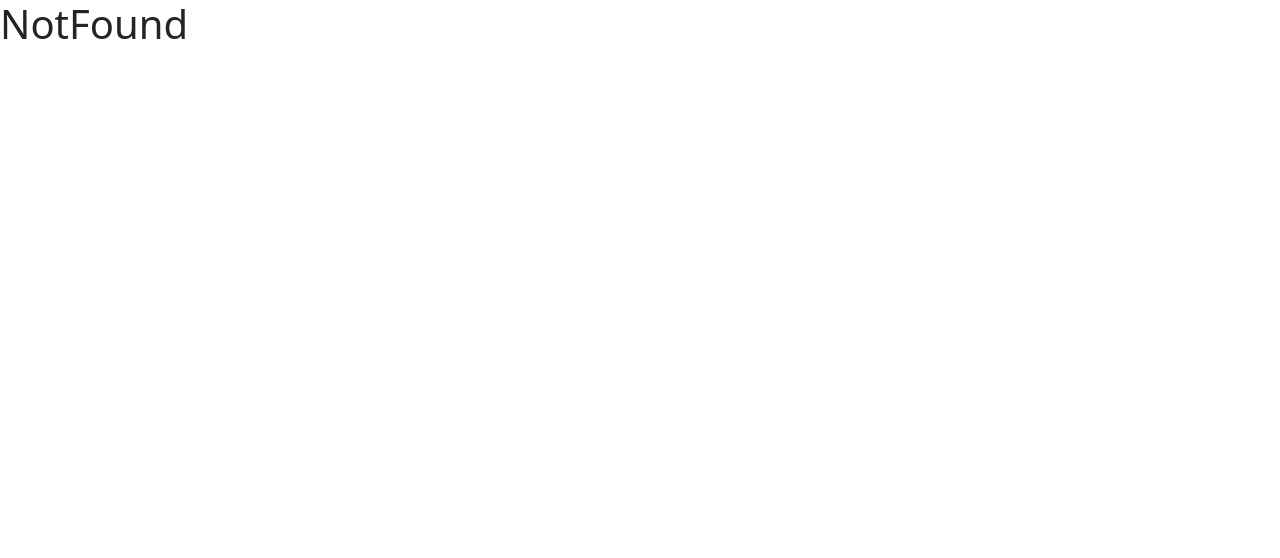
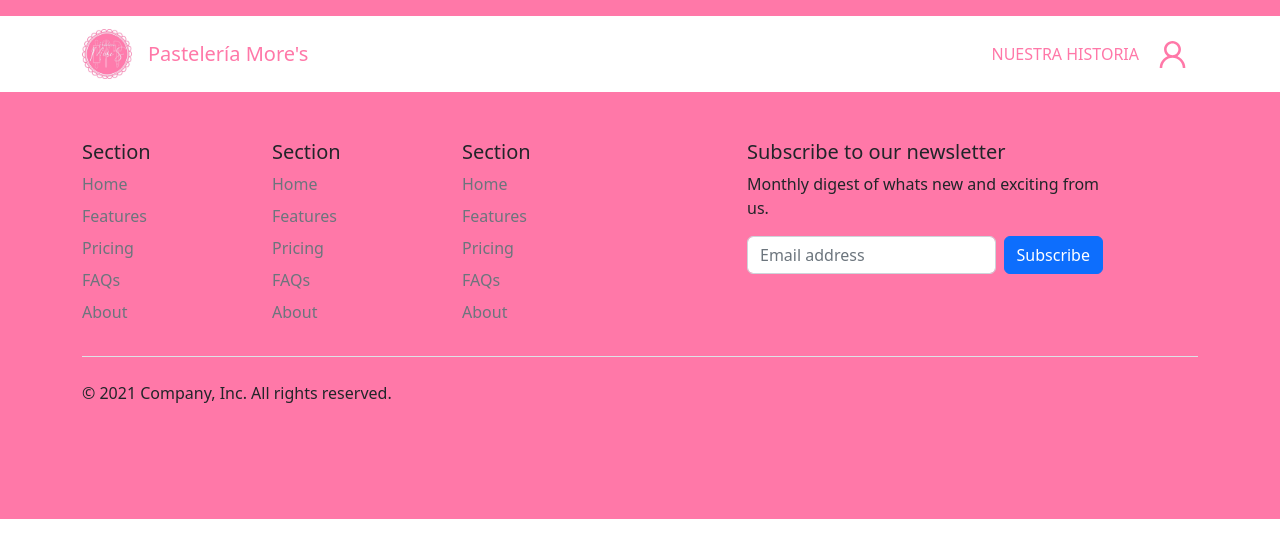
Before and after one commit to hugoarodriguez/fitness, a React (Create React App) app: page /login in a window 1280 px wide. Shown: the top 558 px of the page. Built offline with nearby package versions, Linux system fonts and the light colour scheme.

Commit message:
Pruebas de estilo para Pasteleria Mores

```diff
--- a/package.json
+++ b/package.json
@@ -8,7 +8,9 @@
     "@testing-library/user-event": "^13.5.0",
     "bootstrap": "^5.2.0",
     "react": "^18.2.0",
+    "react-bootstrap": "^2.5.0",
     "react-dom": "^18.2.0",
+    "react-icons": "^4.4.0",
     "react-router-dom": "^6.3.0",
     "react-scripts": "^5.0.1",
     "web-vitals": "^2.1.4"
--- a/src/components/App.js
+++ b/src/components/App.js
@@ -4,12 +4,14 @@ import { BrowserRouter, Routes, Route } from "react-router-dom";
 import ExercisesContainer from "../pages/ExercisesContainer";
 import ExercisesNewContainer from "../pages/ExercisesNewContainer";
 import NotFound from "../pages/NotFound";
+import LoginContainer from "../pages/LoginContainer";
 
 const App = () => (
     <BrowserRouter>
         <Routes>
             <Route path="*" element={<NotFound/>} />
-            <Route path="/" element={<ExercisesContainer/>} />
+            <Route path="/" element={<LoginContainer/>} />
+            <Route path="/login" element={<LoginContainer/>} />
             <Route exact path="/exercise" element={<ExercisesContainer/>} />
             <Route exact path="/exercise/new" element={<ExercisesNewContainer/>} />
         </Routes>
--- /dev/null
+++ b/src/components/Footer.js
@@ -0,0 +1,67 @@
+import React from 'react';
+import "../components/styles/Footer.css";
+//import moresLogoImg from "../images/mores-logo.jfif";
+
+const Footer = () => {
+
+    return (
+        <div className="container" id="footer-component">
+            <footer className="py-5">
+                <div className="row">
+                    <div className="col-2">
+                        <h5>Section</h5>
+                        <ul className="nav flex-column">
+                            <li className="nav-item mb-2"><a href="/ruta" className="nav-link p-0 text-muted">Home</a></li>
+                            <li className="nav-item mb-2"><a href="/ruta" className="nav-link p-0 text-muted">Features</a></li>
+                            <li className="nav-item mb-2"><a href="/ruta" className="nav-link p-0 text-muted">Pricing</a></li>
+                            <li className="nav-item mb-2"><a href="/ruta" className="nav-link p-0 text-muted">FAQs</a></li>
+                            <li className="nav-item mb-2"><a href="/ruta" className="nav-link p-0 text-muted">About</a></li>
+                        </ul>
+                    </div>
+
+                    <div className="col-2">
+                        <h5>Section</h5>
+                        <ul className="nav flex-column">
+                            <li className="nav-item mb-2"><a href="/ruta" className="nav-link p-0 text-muted">Home</a></li>
+                            <li className="nav-item mb-2"><a href="/ruta" className="nav-link p-0 text-muted">Features</a></li>
+                            <li className="nav-item mb-2"><a href="/ruta" className="nav-link p-0 text-muted">Pricing</a></li>
+                            <li className="nav-item mb-2"><a href="/ruta" className="nav-link p-0 text-muted">FAQs</a></li>
+                            <li className="nav-item mb-2"><a href="/ruta" className="nav-link p-0 text-muted">About</a></li>
+                        </ul>
+                    </div>
+
+                    <div className="col-2">
+                        <h5>Section</h5>
+                        <ul className="nav flex-column">
+                            <li className="nav-item mb-2"><a href="/ruta" className="nav-link p-0 text-muted">Home</a></li>
+                            <li className="nav-item mb-2"><a href="/ruta" className="nav-link p-0 text-muted">Features</a></li>
+                            <li className="nav-item mb-2"><a href="/ruta" className="nav-link p-0 text-muted">Pricing</a></li>
+                            <li className="nav-item mb-2"><a href="/ruta" className="nav-link p-0 text-muted">FAQs</a></li>
+                            <li className="nav-item mb-2"><a href="/ruta" className="nav-link p-0 text-muted">About</a></li>
+                        </ul>
+                    </div>
+
+                    <div className="col-4 offset-1">
+                        <form>
+                            <h5>Subscribe to our newsletter</h5>
+                            <p>Monthly digest of whats new and exciting from us.</p>
+                            <div className="d-flex w-100 gap-2">
+                                <label htmlFor="newsletter1" className="visually-hidden">Email address</label>
+                                <input id="newsletter1" type="text" className="form-control" placeholder="Email address"/>
+                                    <button className="btn btn-primary" type="button">Subscribe</button>
+                            </div>
+                        </form>
+                    </div>
+                </div><div className="d-flex justify-content-between py-4 my-4 border-top">
+                    <p>© 2021 Company, Inc. All rights reserved.</p>
+                    <ul className="list-unstyled d-flex">
+                        <li className="ms-3"><a className="link-dark" href="/ruta"><svg className="bi" width="24" height="24"></svg></a></li>
+                        <li className="ms-3"><a className="link-dark" href="/ruta"><svg className="bi" width="24" height="24"></svg></a></li>
+                        <li className="ms-3"><a className="link-dark" href="/ruta"><svg className="bi" width="24" height="24"></svg></a></li>
+                    </ul>
+                </div>
+            </footer>
+        </div>
+    );
+}
+export default Footer;
--- /dev/null
+++ b/src/components/Navbar.js
@@ -0,0 +1,53 @@
+import React from 'react';
+import Container from 'react-bootstrap/Container';
+import Nav from 'react-bootstrap/Nav';
+import Navbar from 'react-bootstrap/Navbar';
+import NavDropdown from 'react-bootstrap/NavDropdown';
+//import logo from '../images/empty.png';
+import "../components/styles/Navbar.css";
+import moresLogoImg from "../images/mores-logo.jfif";
+import { AiOutlineUser } from 'react-icons/ai';
+
+const Navbarmenu = () => {
+
+    const myIMG = <span><AiOutlineUser  style={{fontSize: '35px'}}/></span>
+
+    return (
+        <React.Fragment>
+            <Navbar className="navbar-line"/>
+            <Navbar expand="lg" id="navbar-container">
+                <Container>
+                    <Navbar.Brand href="#home" className="center-vertically" >
+                        <img
+                            alt=""
+                            src={moresLogoImg}
+                            width="50"
+                            height="50"
+                        />{''}
+                    </Navbar.Brand>
+                    <Navbar.Brand href="#home" className="center-vertically">
+                        Pastelería More's
+                    </Navbar.Brand>
+                    <Navbar.Toggle aria-controls="basic-navbar-nav" />
+                    <Navbar.Collapse id="basic-navbar-nav">
+                        <Nav className="ms-auto center-vertically">
+                            <Nav.Link href="/exercise">NUESTRA HISTORIA</Nav.Link>
+                            <NavDropdown title={myIMG} id="basic-nav-dropdown">
+                                <NavDropdown.Item href="#action/3.1">Action</NavDropdown.Item>
+                                <NavDropdown.Item href="#action/3.2">
+                                    Another action
+                                </NavDropdown.Item>
+                                <NavDropdown.Item href="#action/3.3">Something</NavDropdown.Item>
+                                <NavDropdown.Divider />
+                                <NavDropdown.Item href="#action/3.4">
+                                    Separated link
+                                </NavDropdown.Item>
+                            </NavDropdown>
+                        </Nav>
+                    </Navbar.Collapse>
+                </Container>
+            </Navbar>
+        </React.Fragment>
+    );
+}
+export default Navbarmenu;
--- /dev/null
+++ b/src/components/styles/Footer.css
@@ -0,0 +1,3 @@
+#footer-component{
+    background-color: #ffffff00 !important;
+}
--- /dev/null
+++ b/src/components/styles/Login.css
@@ -0,0 +1,3 @@
+#container{
+    background-color: #FF78A8;
+}
--- /dev/null
+++ b/src/components/styles/Navbar.css
@@ -0,0 +1,26 @@
+.navbar-line{
+    background-color: #FF78A8 !important;
+}
+
+#navbar-container{
+    background-color: #ffffff !important;
+}
+
+.navbar-brand {
+    color: #FF78A8 !important;
+}
+
+.navbar-nav a{
+    color: #FF78A8 !important;
+}
+
+/*Quitar flecha del DropDownList*/
+.dropdown-toggle::after {
+    display: none !important;
+}
+
+/*Centrar elementos de forma vertical*/
+.center-vertically {
+    align-items: center;
+    display: flex;
+}
--- a/src/index.js
+++ b/src/index.js
@@ -7,6 +7,8 @@ import React from "react";
 import ReactDOM from "react-dom/client";
 import App from "./components/App";
 import 'bootstrap/dist/css/bootstrap.min.css'
+//import "@popperjs/core";
+//import "bootstrap";
 
 //const container = document.getElementById('root');
 
--- /dev/null
+++ b/src/pages/Login.js
@@ -0,0 +1,16 @@
+import React from "react";
+
+import Navbarmenu from "../components/Navbar";
+import Footer from "../components/Footer";
+import "../components/styles/Login.css";
+
+const Login = () => (
+    <React.Fragment>
+        <div id="container">
+            <Navbarmenu/>
+            <Footer/>
+        </div>
+    </React.Fragment>
+);
+
+export default Login;
--- /dev/null
+++ b/src/pages/LoginContainer.js
@@ -0,0 +1,12 @@
+import React from "react";
+
+import Login from "./Login";
+import "../components/styles/Login.css";
+
+function LoginContainer(){
+    return(
+        <Login/>
+    );
+}
+
+export default LoginContainer;
```
Also changed, not shown: src/images/mores-logo.jfif (added), 1 other file (tests, documents, lock files or other folders).
